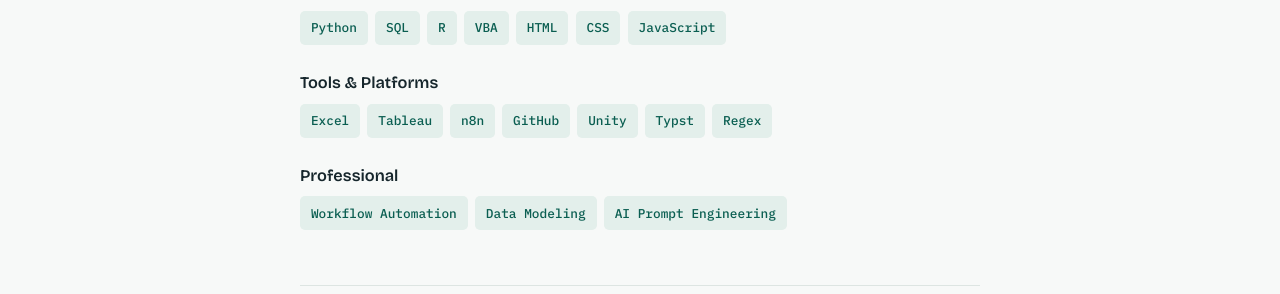
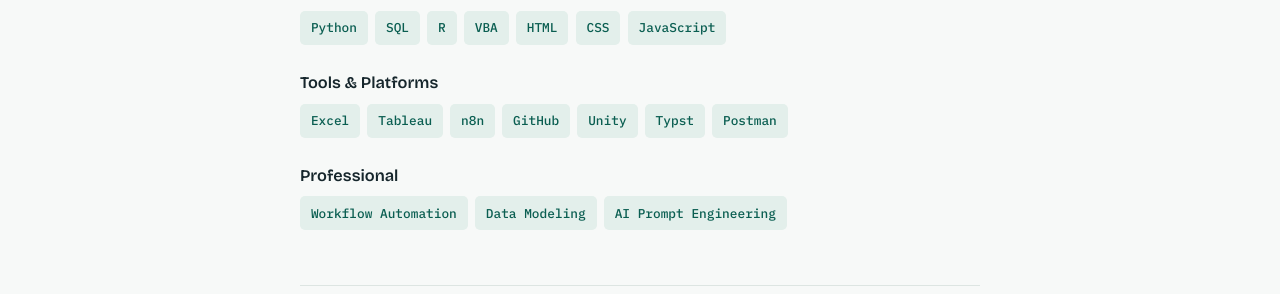
Before and after one commit to jimna-h/home, a Jekyll site: the page built from resume.html, in a window 1280 px wide and 900 px high, scrolled down 632 px. Shown: the part 148-442 px from the top of the window. Built offline with Jekyll 4.4.1, drawn with Linux system fonts in a browser that asks for light colours.

Commit message:
Update tools list by replacing Regex with Postman

```diff
--- a/_data/resume.yml
+++ b/_data/resume.yml
@@ -25,7 +25,7 @@ skills:
   - group: Programming
     items: [Python, SQL, R, VBA, HTML, CSS, JavaScript]
   - group: Tools & Platforms
-    items: [Excel, Tableau, n8n, GitHub, Unity, Typst, Regex]
+    items: [Excel, Tableau, n8n, GitHub, Unity, Typst, Postman]
   - group: Professional
     items: [Workflow Automation, Data Modeling, AI Prompt Engineering]
 
```
